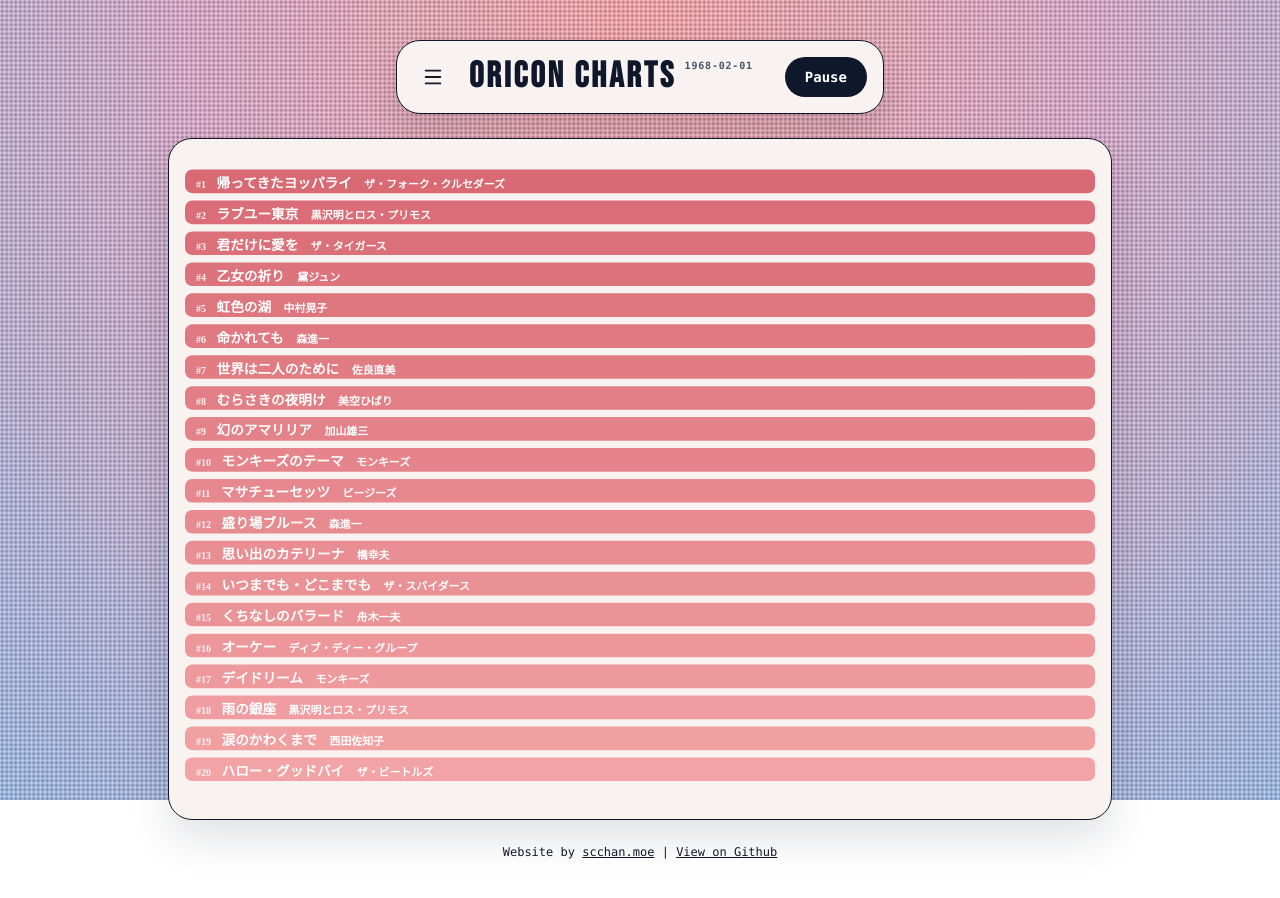
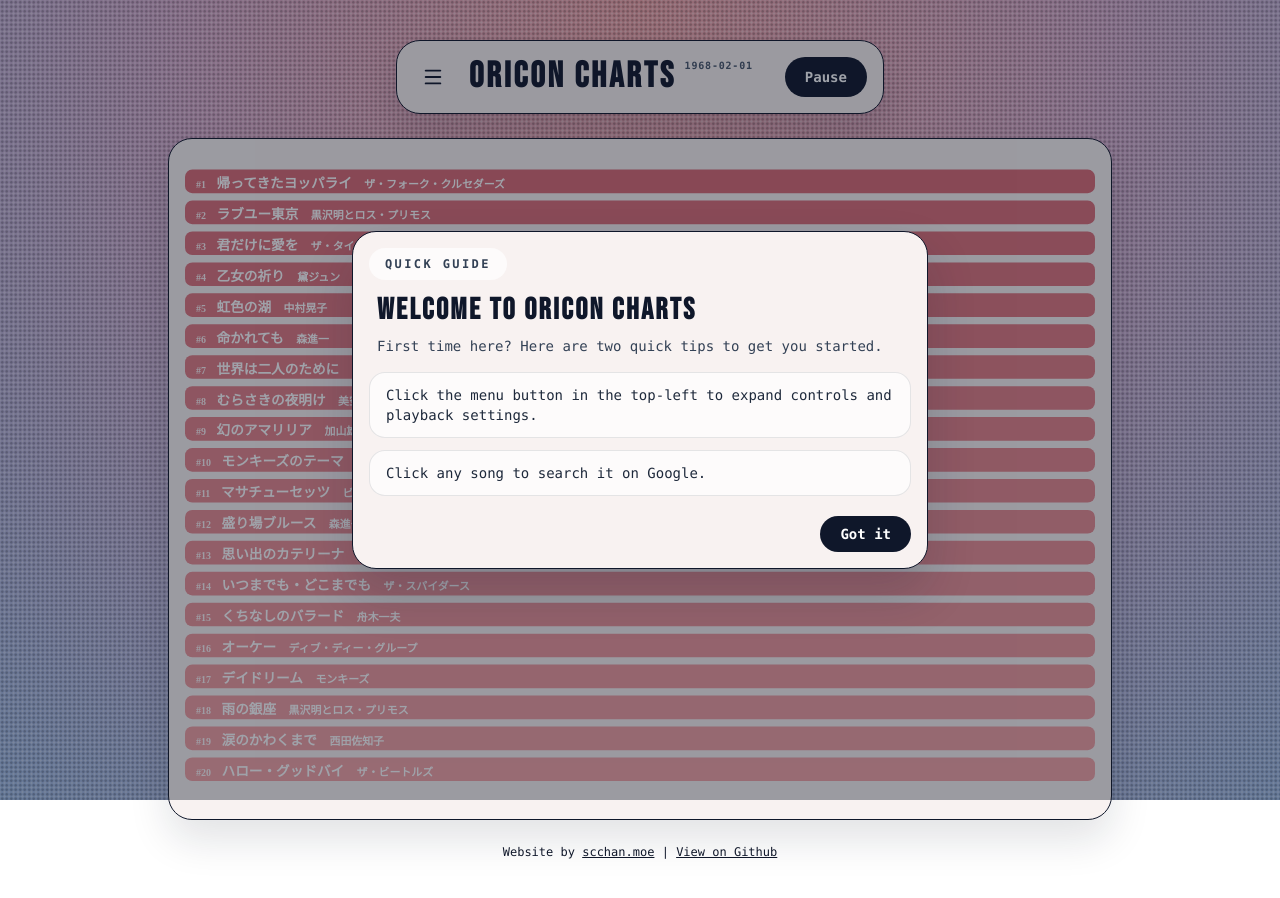
Before and after one commit to sichengchen/oricon, a Svelte app: page / in a window 1280 px wide. Built offline with nearby package versions, Linux system fonts and the light colour scheme; a web font is replaced by a local one.

Commit message:
Add intro modal

```diff
--- a/src/App.svelte
+++ b/src/App.svelte
@@ -39,6 +39,9 @@
   let mediaQuery = null
   let handleMediaChange = null
   let loadError = ''
+  let showIntroModal = false
+
+  const introStorageKey = 'oricon_intro_seen'
 
   const transitionProgress = tweened(1, { duration: 0, easing: linear })
   let progress = 1
@@ -117,6 +120,31 @@
     transitionProgress.set(1, { duration: 0 })
   }
 
+  const dismissIntroModal = () => {
+    showIntroModal = false
+    try {
+      localStorage.setItem(introStorageKey, 'true')
+    } catch (error) {
+      console.warn('Failed to persist intro modal preference.', error)
+    }
+  }
+
+  const checkIntroModal = () => {
+    try {
+      showIntroModal = localStorage.getItem(introStorageKey) !== 'true'
+    } catch (error) {
+      showIntroModal = true
+      console.warn('Failed to read intro modal preference.', error)
+    }
+  }
+
+  const handleIntroKeydown = (event) => {
+    if (!showIntroModal) return
+    if (event.key === 'Escape') {
+      dismissIntroModal()
+    }
+  }
+
   onMount(() => {
     mediaQuery = window.matchMedia('(max-width: 640px)')
     handleMediaChange = () => {
@@ -142,6 +170,7 @@
       }
     }
     init()
+    checkIntroModal()
   })
 
   onDestroy(() => {
@@ -211,7 +240,57 @@
   $: isDisabled = !dates.length || !!loadError
 </script>
 
+<svelte:window on:keydown={handleIntroKeydown} />
+
 <main class="mx-auto grid min-h-screen max-w-5xl gap-6 px-4 py-6 md:px-10 md:py-10">
+  {#if showIntroModal}
+    <div
+      class="fixed inset-0 z-50 flex items-center justify-center bg-slate-900/40 px-4 py-6"
+      role="presentation"
+      on:click={dismissIntroModal}
+    >
+      <div
+        class="card w-full max-w-xl shadow-[0_24px_48px_rgba(15,23,42,0.18)]"
+        role="dialog"
+        aria-modal="true"
+        aria-labelledby="intro-title"
+        on:click|stopPropagation
+      >
+        <div class="flex items-start justify-between gap-4">
+          <div>
+            <div class="pill mb-3 text-xs font-semibold uppercase tracking-[0.2em] text-slate-700">
+              Quick Guide
+            </div>
+            <h2
+              id="intro-title"
+              class="ml-2 font-display text-2xl font-bold uppercase tracking-[0.08em] text-slate-900 sm:text-3xl"
+            >
+              Welcome to Oricon Charts
+            </h2>
+            <p class="ml-2 mt-2 text-sm text-slate-700">
+              First time here? Here are two quick tips to get you started.
+            </p>
+          </div>
+        </div>
+
+        <div class="mt-4 grid gap-3 text-sm text-slate-800">
+          <div class="rounded-2xl border border-slate-900/10 bg-white/70 px-4 py-3">
+            Click the menu button in the top-left to expand controls and playback settings.
+          </div>
+          <div class="rounded-2xl border border-slate-900/10 bg-white/70 px-4 py-3">
+            Click any song to search it on Google.
+          </div>
+        </div>
+
+        <div class="mt-5 flex flex-wrap items-center justify-end gap-3">
+          <button class="btn btn-primary" on:click={dismissIntroModal}>
+            Got it
+          </button>
+        </div>
+      </div>
+    </div>
+  {/if}
+
   <Header {topN} {currentDate} {isPlaying} onTogglePlay={togglePlayback} {isMobile}>
     <Controls
       bind:speed
--- a/src/app.css
+++ b/src/app.css
@@ -93,7 +93,7 @@
 
 @layer components {
   .btn {
-    @apply inline-flex items-center justify-center rounded-full px-5 py-2 text-sm font-semibold transition;
+    @apply inline-flex items-center justify-center rounded-full px-3 md:px-5 py-2 text-xs md:text-sm font-semibold transition;
   }
 
   .btn-primary {
```
